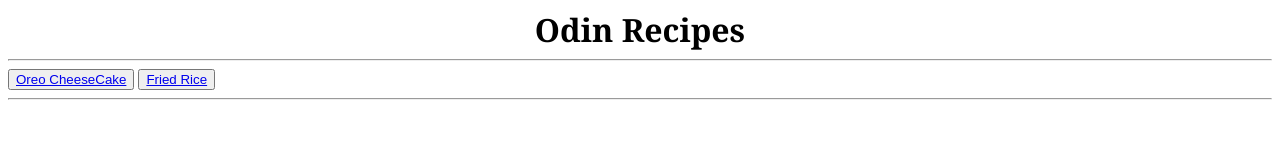
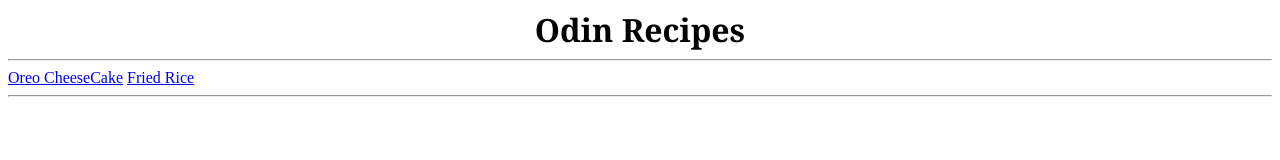
Before and after one commit to nickyanga/odin-recipes, a plain HTML site: page index.html in a window 1280 px wide. Drawn offline with Linux system fonts and the light colour scheme.

Commit message:
Minor Changes
Changed button tag back to anchor tag.

```diff
--- a/index.html
+++ b/index.html
@@ -11,8 +11,8 @@
     <div class = "title">Odin Recipes</div>
     <hr>
     <nav>
-           <button><a href="./Pages/OreoCheeseCake.html">Oreo CheeseCake</a></button>
-            <button><a href="./Pages/FriedRice.html">Fried Rice</a></button>
+        <a href="./Pages/OreoCheeseCake.html">Oreo CheeseCake</a>
+        <a href="./Pages/FriedRice.html">Fried Rice</a>
     </nav>
     <hr>
 </body>
```
